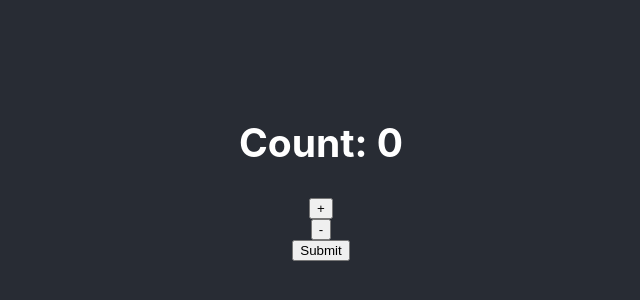
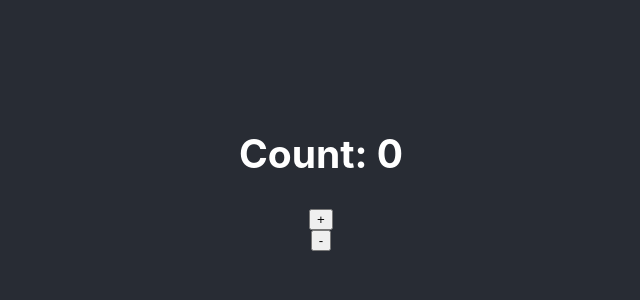
Before and after one commit to dwihdyn/lifeskill-fe, a React (Create React App) app: page / in a window 1280 px wide. Shown: the part 226-526 px from the top of the page, without its empty margins (319-959 px from the left). Built offline with nearby package versions, Linux system fonts and the light colour scheme.

Commit message:
remove not working button

```diff
--- a/src/App.js
+++ b/src/App.js
@@ -8,17 +8,17 @@ class App extends React.Component {
     count: 0
   };
 
-  handleSubmitButton = event => {
-    console.log(event);
-    axios
-      .post("http://localhost:5000/api/v1/students/update")
-      .then(result => {
-        console.log(result);
-      })
-      .catch(error => {
-        console.log("ERROR: ", error);
-      });
-  };
+  // handleSubmitButton = event => {
+  //   console.log(event);
+  //   axios
+  //     .post("http://localhost:5000/api/v1/students/update")
+  //     .then(result => {
+  //       console.log(result);
+  //     })
+  //     .catch(error => {
+  //       console.log("ERROR: ", error);
+  //     });
+  // };
 
   incrementCount = () => {
     this.setState({
@@ -39,11 +39,11 @@ class App extends React.Component {
         <h2>Count: {count}</h2>
         <Button title={"+"} task={() => this.incrementCount()} />
         <Button title={"-"} task={() => this.decrementCount()} />
-        <input
+        {/* <input
           type="submit"
           placeholder="hit breakpoint"
           onClick={this.handleSubmitButton}
-        />
+        /> */}
       </div>
     );
   }
```
